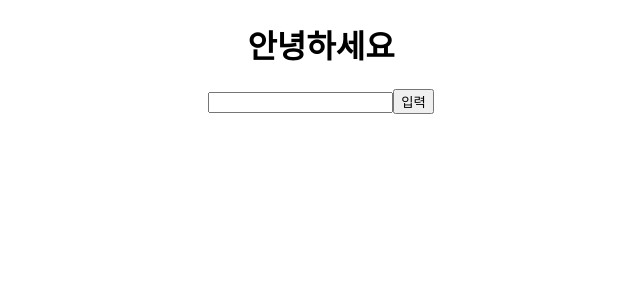
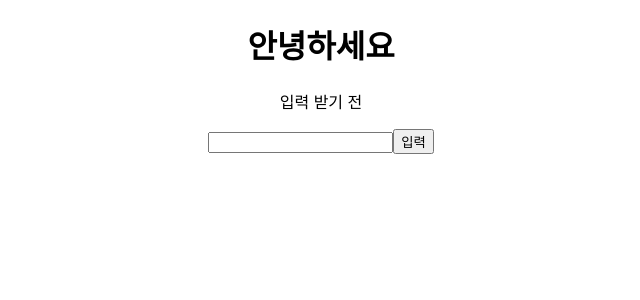
Before and after one commit to eungkyoung/fintech, a React (Create React App) app in the folder fintech/: page / in a window 1280 px wide. Shown: the top 300 px of the page, without its empty margins (319-959 px from the left). Built offline with nearby package versions, Linux system fonts and the light colour scheme.

Commit message:
스테이트 처리 전

```diff
--- a/fintech/src/components/InputExample.js
+++ b/fintech/src/components/InputExample.js
@@ -1,9 +1,13 @@
 import React from "react";
 
 const InputExample = () => {
+  let userInput = "입력 받기 전";
+
   const handleChangeInput = (event) =>{
     const { value } = event.target;
     console.log(value);
+    userInput = value;
+    console.log(userInput);
   };
 
   const handleClickButton = () => {
@@ -12,6 +16,7 @@ const InputExample = () => {
 
   return (
     <div>
+        <p>{userInput}</p>
         <input onChange={handleChangeInput}></input>
         <button onClick={handleClickButton}>입력</button>
     </div>
```
